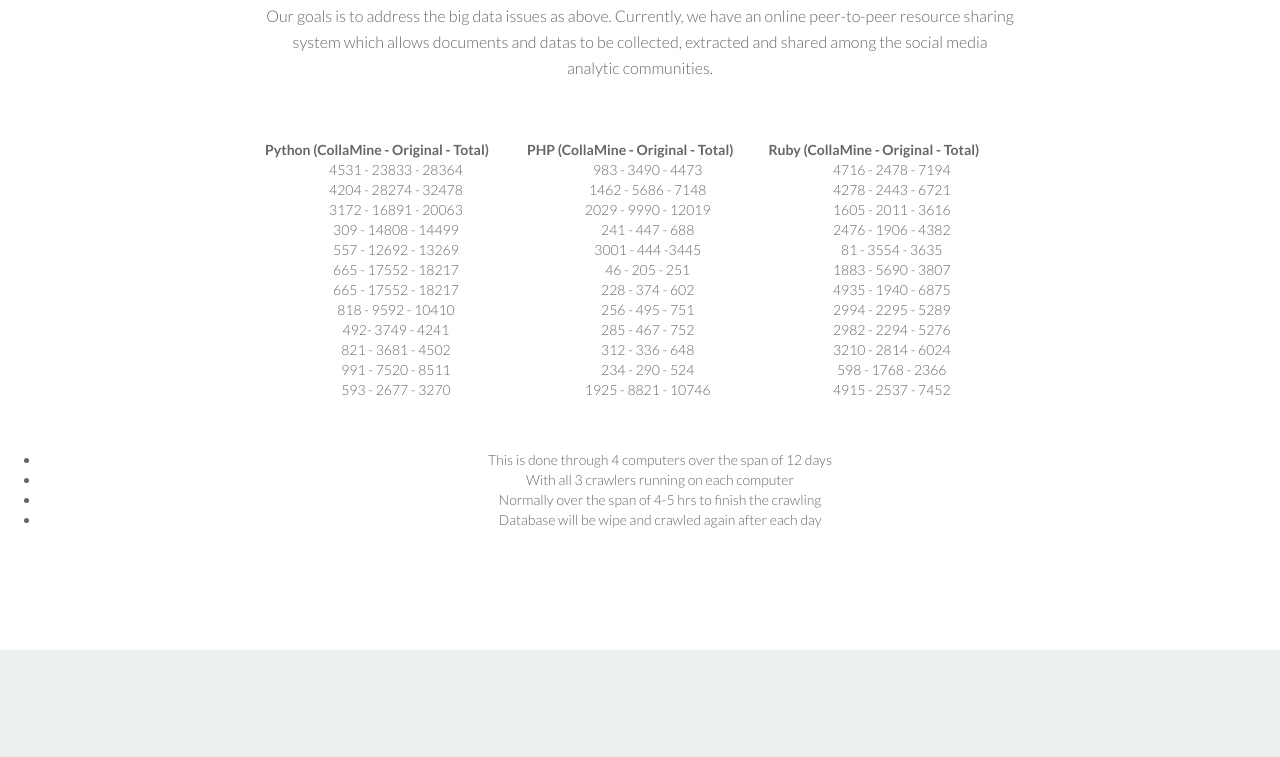
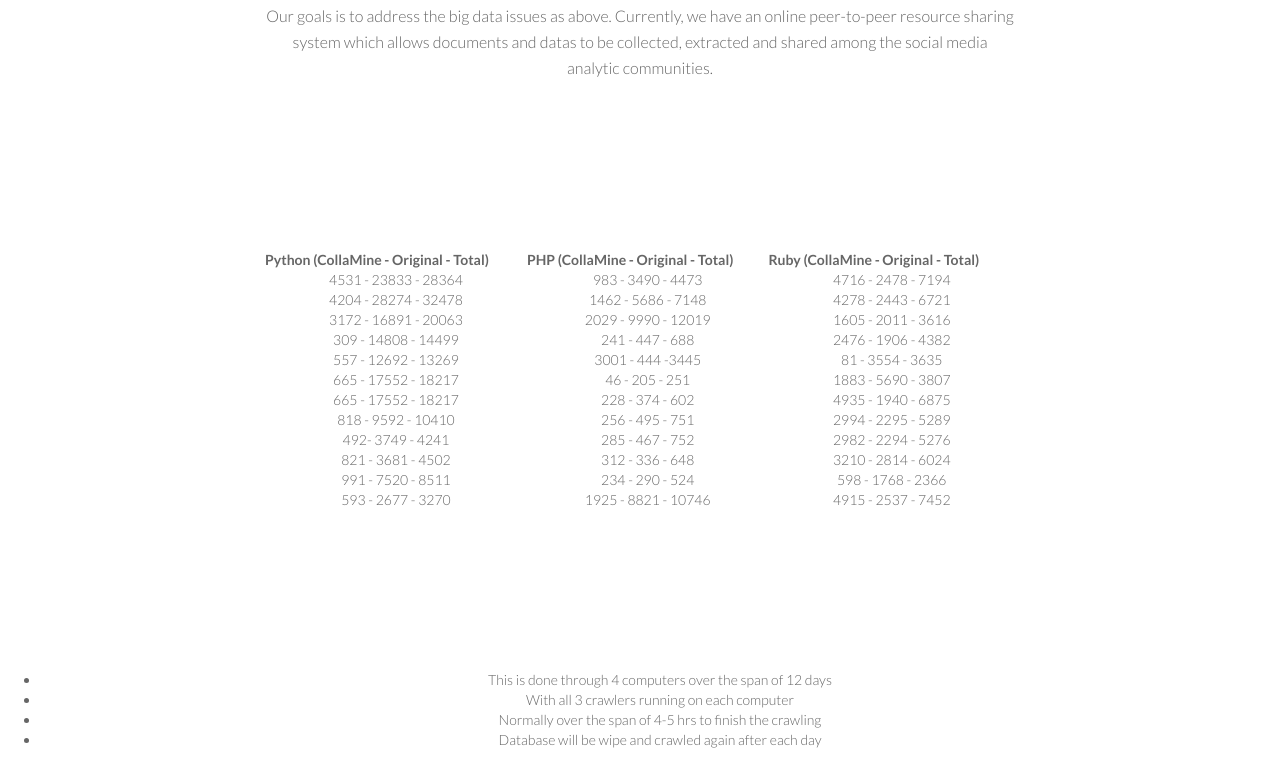
Before and after one commit to collamine/collamine.github.io, a plain HTML site: page index.html in a window 1280 px wide. Shown: the part 1748-2505 px from the top of the page. Drawn offline with nearby package versions, Linux system fonts and the light colour scheme.

Commit message:
Update index.html

```diff
--- a/index.html
+++ b/index.html
@@ -186,7 +186,7 @@
 							</p>
 							<br /><br />
 							<!-- / insert table here -->
-
+							<section id="goals" class="home-section text-center">
 							<table id="example" class="display" cellspacing="0" width="100%">
         <thead>
                        <tr>
@@ -279,6 +279,7 @@
   <li>Normally over the span of 4-5 hrs to finish the crawling </li>
   <li>Database will be wipe and crawled again after each day </li>
 </ul>
+</section>
 	</section>
 	<!-- /Section: goals -->
 
```
